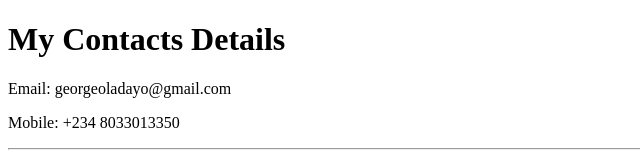
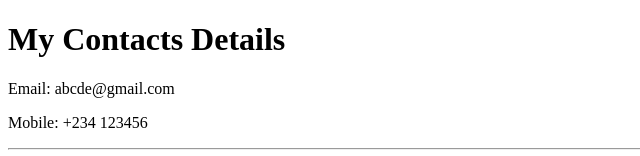
Before and after one commit to dayogeorge/cv, a plain HTML site: page contact-me.html in a window 1280 px wide. Shown: the top 156 px of the page, without its empty margins (0-640 px from the left). Drawn offline with Linux system fonts and the light colour scheme.

Commit message:
change real contact to pseudo contact

```diff
--- a/contact-me.html
+++ b/contact-me.html
@@ -8,8 +8,8 @@
 
 <body>
   <h1>My Contacts Details</h1>
-  <p>Email: georgeoladayo@gmail.com</p>
-  <p>Mobile: +234 8033013350</p>
+  <p>Email: abcde@gmail.com</p>
+  <p>Mobile: +234 123456</p>
   <hr>
   <form action="mailto:georgeoladayo@gmail.com" method="post" enctype="text/plain">
     <label for="">Name</label>
```
